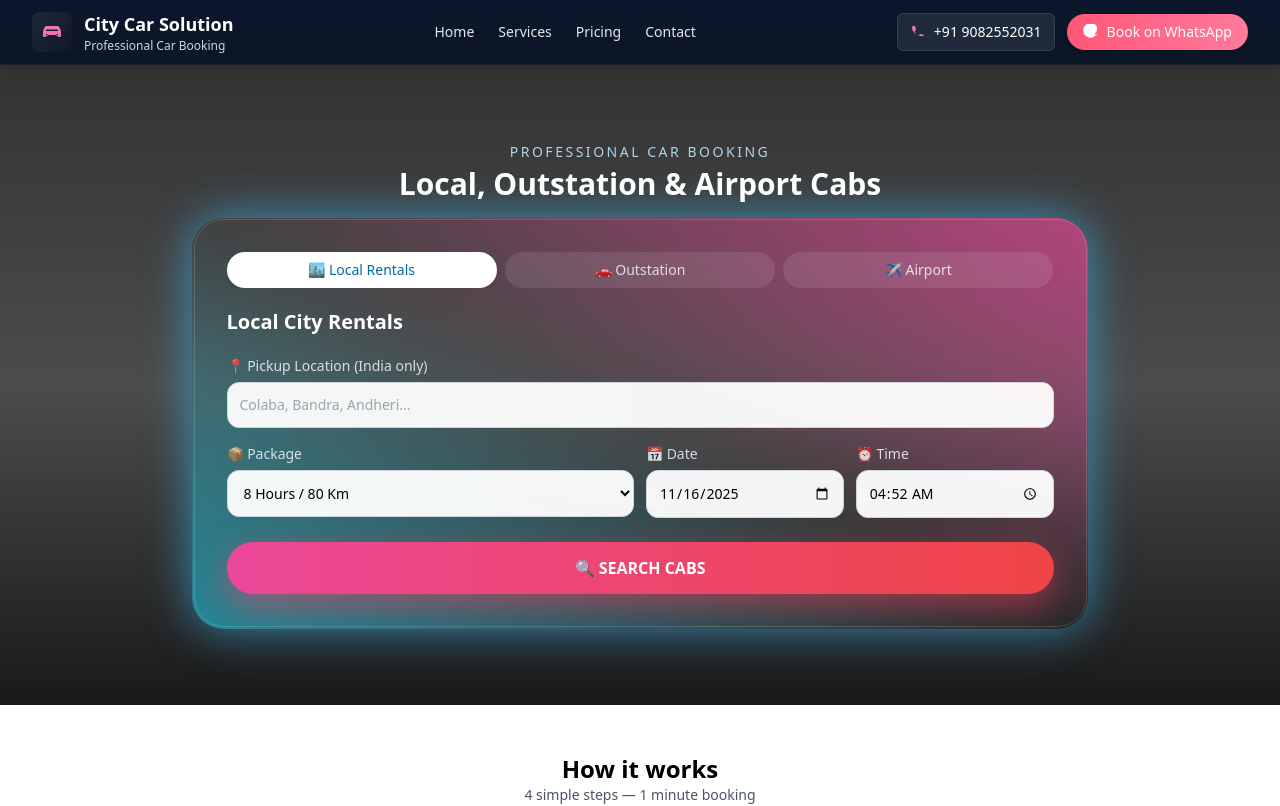
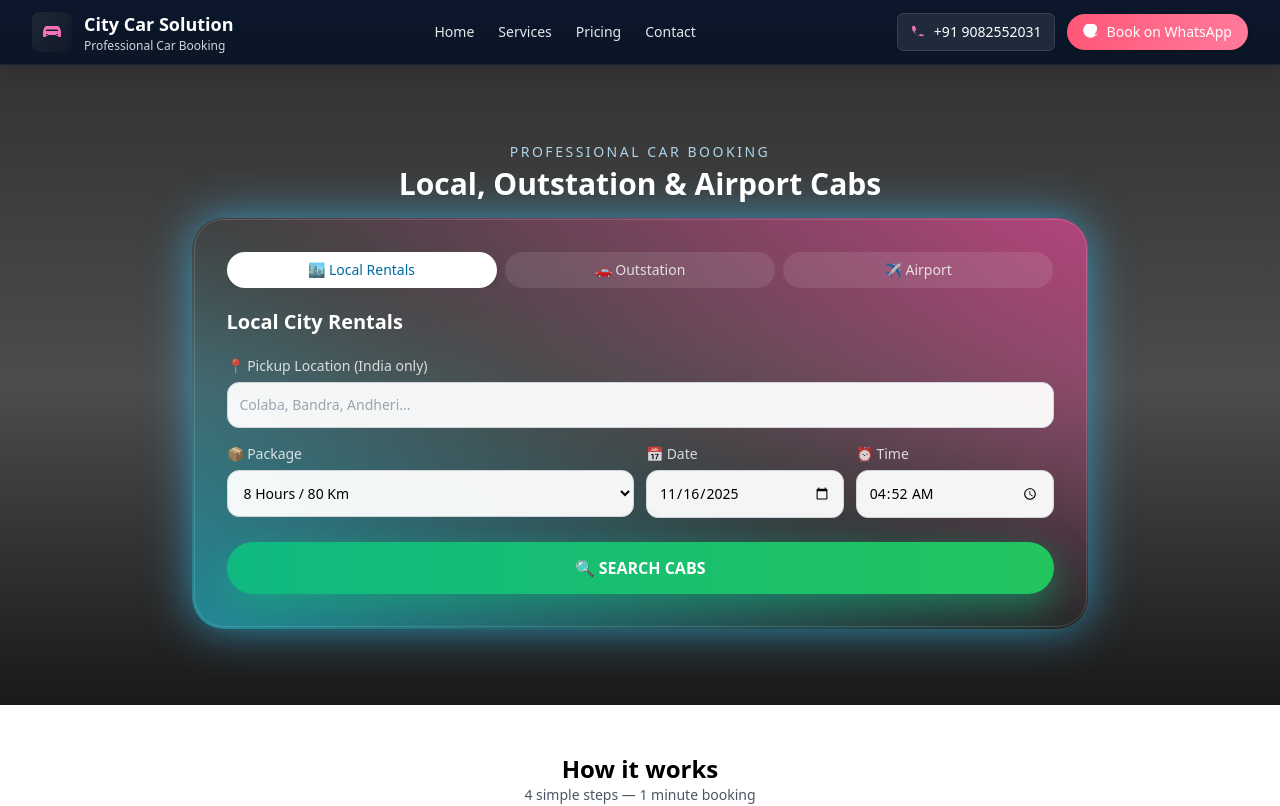
Before and after one commit to citycarsolution/citycar-frontend, a React (Vite) app: page / in a window 1280 px wide. Shown: the top 806 px of the page. Built offline with nearby package versions, Linux system fonts and the light colour scheme.

Commit message:
Updated Hero.jsx UI with green button design

```diff
--- a/src/sections/Hero.jsx
+++ b/src/sections/Hero.jsx
@@ -122,8 +122,7 @@ export default function Hero({ onSearch = () => {} }) {
   const [airportText, setAirportText] = useState("");
   const [selectedAirportItem, setSelectedAirportItem] = useState(null);
 
-  // NEW: package state for local
-  const [localPackage, setLocalPackage] = useState("8x80"); // default 8h/80km
+  const [localPackage, setLocalPackage] = useState("8x80");
 
   const [localDate, setLocalDate] = useState(todayISO);
   const [localTime, setLocalTime] = useState(defaultTime);
@@ -157,10 +156,8 @@ export default function Hero({ onSearch = () => {} }) {
   const toInputRef = useRef(null);
   const airportInputRef = useRef(null);
 
-  // keep track of last-picked label to prevent immediate re-fetch reopening suggestions
   const lastPickedRef = useRef({ pickup: null, to: null, airport: null, from: null });
 
-  // min return date
   const minReturnDate = useMemo(() => {
     if (tripType === "roundtrip" && outPickupDate) {
       const nextDay = new Date(outPickupDate);
@@ -393,7 +390,6 @@ export default function Hero({ onSearch = () => {} }) {
     }
   }, [airportText, service, fetchAirportSuggestions]);
 
-  // outside click: close all suggestion lists
   useEffect(() => {
     function handleClickOutside(e) {
       if (pickupListRef.current && !pickupListRef.current.contains(e.target)) setPickupOpen(false);
@@ -557,12 +553,10 @@ export default function Hero({ onSearch = () => {} }) {
     if (payload) {
       try {
         console.log("SEARCH_PAYLOAD:", payload);
-      } catch (e2) {}
+      } catch {}
       onSearch(payload);
     }
   };
-
-  /* ====================== JSX (mobile friendly card) ====================== */
 
   return (
     <section className="relative w-full min-h-[700px] sm:min-h-[80vh] flex items-center justify-center overflow-hidden">
@@ -588,7 +582,6 @@ export default function Hero({ onSearch = () => {} }) {
       {/* centred content (phone-style card) */}
       <div className="relative z-20 w-full flex justify-center px-3 sm:px-4">
         <div className="w-full max-w-[420px] sm:max-w-[480px] md:max-w-4xl mx-auto text-white">
-          {/* small heading on top for mobile */}
           <div className="mb-4 text-left md:text-center">
             <p className="text-xs sm:text-sm text-sky-200/90 uppercase tracking-[0.18em]">
               Professional Car Booking
@@ -598,7 +591,6 @@ export default function Hero({ onSearch = () => {} }) {
             </h2>
           </div>
 
-          {/* glowing phone frame like design */}
           <div className="bg-gradient-to-tr from-cyan-400/60 via-transparent to-pink-500/70 p-[1.5px] rounded-[32px] shadow-[0_0_45px_rgba(56,189,248,0.65)]">
             <div className="bg-white/8 backdrop-blur-2xl rounded-[30px] border border-white/15 px-4 py-5 sm:px-6 sm:py-7 md:px-8 md:py-8">
               {/* service tabs */}
@@ -1127,11 +1119,11 @@ export default function Hero({ onSearch = () => {} }) {
                   </div>
                 )}
 
-                {/* CTA button */}
+                {/* CTA button - GREEN now */}
                 <div className="pt-2">
                   <button
                     type="submit"
-                    className="w-full bg-gradient-to-r from-pink-500 to-red-500 text-white font-semibold text-sm sm:text-base py-3.5 rounded-full shadow-[0_12px_35px_rgba(244,63,94,0.55)] hover:from-pink-600 hover:to-red-600 transition-transform duration-150 active:scale-[0.98]"
+                    className="w-full bg-gradient-to-r from-emerald-500 to-green-500 text-white font-semibold text-sm sm:text-base py-3.5 rounded-full shadow-[0_12px_35px_rgba(16,185,129,0.55)] hover:from-emerald-600 hover:to-green-600 transition-transform duration-150 active:scale-[0.98]"
                   >
                     {service === "local"
                       ? "🔍 SEARCH CABS"
```
